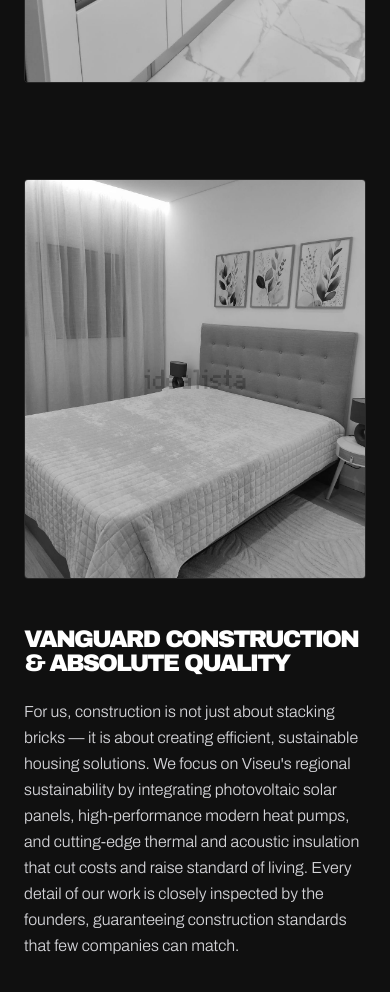
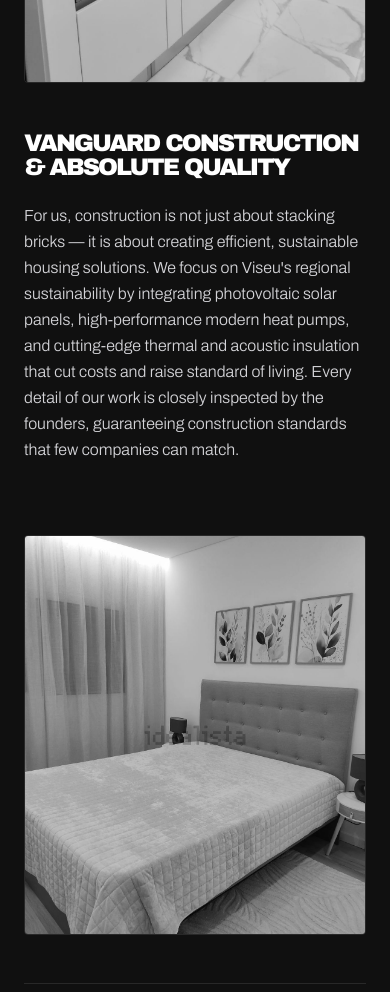
Before and after one commit to CajoAlbuquerque/fracao-ilustre-website, a Next.js app: page /en/sobre-nos in a window 390 px wide. Shown: the part 1000-1992 px from the top of the page. Built offline with nearby package versions, Linux system fonts and the light colour scheme.

Commit message:
Fix mobile spacing and stacking order on About page

```diff
--- a/src/app/[locale]/sobre-nos/page.tsx
+++ b/src/app/[locale]/sobre-nos/page.tsx
@@ -18,7 +18,7 @@
                 {t('about.subtitle')}
             </p>
 
-            <div className="grid grid-cols-1 md:grid-cols-12 gap-12 items-center mb-24">
+            <div className="grid grid-cols-1 md:grid-cols-12 gap-12 items-center mb-12 md:mb-24">
                 <div className="md:col-span-7">
                     <h2 className="font-display text-2xl md:text-3xl uppercase text-white mb-6">
                         {t('about.foundersTitle')}
@@ -37,8 +37,8 @@
                 </div>
             </div>
 
-            <div className="grid grid-cols-1 md:grid-cols-12 gap-12 items-center mb-24 flex-row-reverse">
-                <div className="md:col-span-5 relative h-[400px] border border-white/10 rounded overflow-hidden md:order-first">
+            <div className="grid grid-cols-1 md:grid-cols-12 gap-12 items-center mb-12 md:mb-24 flex-row-reverse">
+                <div className="md:col-span-5 relative h-[400px] border border-white/10 rounded overflow-hidden order-last md:order-first">
                     <Image
                         src={bedroomImg}
                         alt=""
@@ -46,7 +46,7 @@
                         className="object-cover filter grayscale"
                     />
                 </div>
-                <div className="md:col-span-7">
+                <div className="md:col-span-7 order-first md:order-none">
                     <h2 className="font-display text-2xl md:text-3xl uppercase text-white mb-6">
                         {t('about.qualityTitle')}
                     </h2>
```
